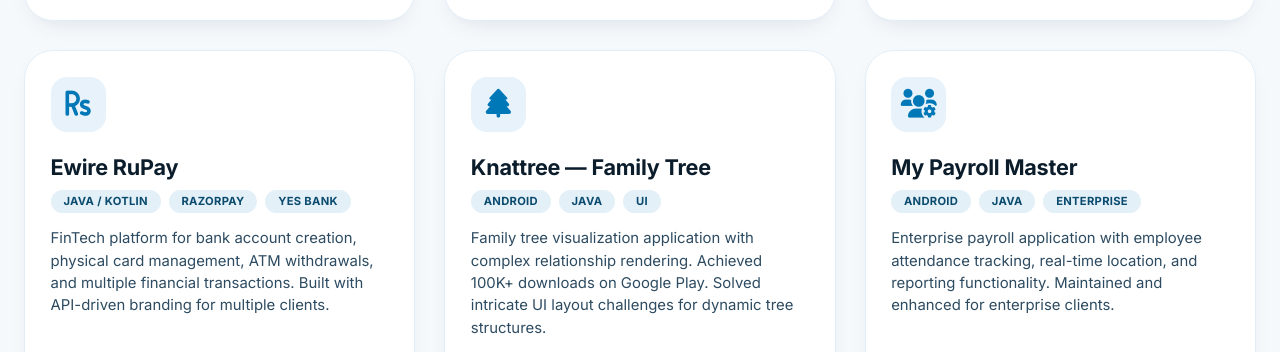
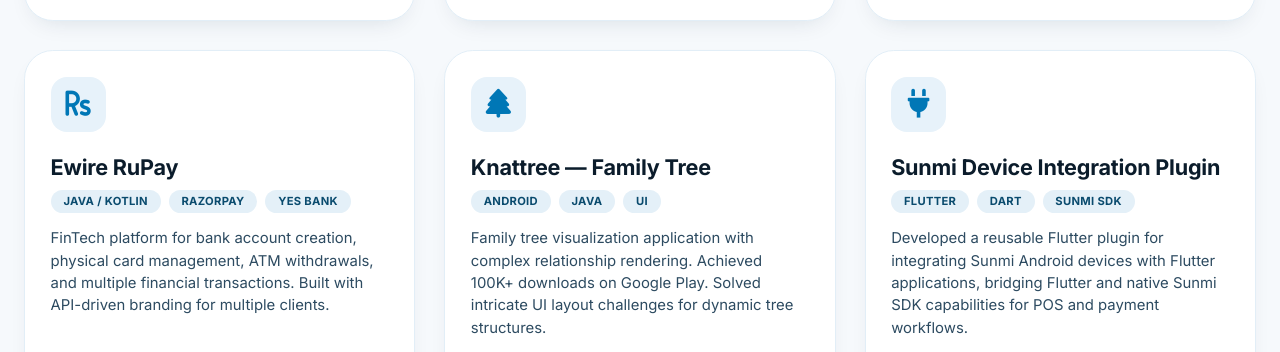
Before and after one commit to AKAnanthu/details, a website: page index.html in a window 1280 px wide. Shown: the part 1263-1615 px from the top of the page. Drawn offline with Linux system fonts and the light colour scheme.

Commit message:
Add Sunmi Flutter plugin project

```diff
--- a/index.html
+++ b/index.html
@@ -107,6 +107,7 @@
       <div class="project-card"><div class="project-icon"><i class="fas fa-id-card"></i></div><h3>KYC / SIM Activation</h3><div class="project-meta"><span>Flutter</span><span>OCR</span><span>Face Liveness</span></div><p>KYC application for SIM activation with OCR, document processing, and face liveness. Integrated Smart Engine SDK and Regula SDK for identity verification workflows.</p><div class="project-footer"><span><i class="fas fa-shield-alt"></i> Regula</span><a href="#contact-modal"><i class="fas fa-arrow-right"></i> details on request</a></div></div>
       <div class="project-card"><div class="project-icon"><i class="fas fa-rupee-sign"></i></div><h3>Ewire RuPay</h3><div class="project-meta"><span>Java / Kotlin</span><span>Razorpay</span><span>Yes Bank</span></div><p>FinTech platform for bank account creation, physical card management, ATM withdrawals, and multiple financial transactions. Built with API-driven branding for multiple clients.</p><div class="project-footer"><span><i class="fas fa-credit-card"></i> Yes Bank</span><a href="#contact-modal"><i class="fas fa-arrow-right"></i> details on request</a></div></div>
       <div class="project-card"><div class="project-icon"><i class="fas fa-tree"></i></div><h3>Knattree — Family Tree</h3><div class="project-meta"><span>Android</span><span>Java</span><span>UI</span></div><p>Family tree visualization application with complex relationship rendering. Achieved 100K+ downloads on Google Play. Solved intricate UI layout challenges for dynamic tree structures.</p><div class="project-footer"><span><i class="fas fa-download"></i> 100K+</span><a href="#contact-modal"><i class="fas fa-arrow-right"></i> details on request</a></div></div>
+      <div class="project-card"><div class="project-icon"><i class="fas fa-plug"></i></div><h3>Sunmi Device Integration Plugin</h3><div class="project-meta"><span>Flutter</span><span>Dart</span><span>Sunmi SDK</span></div><p>Developed a reusable Flutter plugin for integrating Sunmi Android devices with Flutter applications, bridging Flutter and native Sunmi SDK capabilities for POS and payment workflows.</p><div class="project-footer"><span><i class="fas fa-mobile-screen-button"></i> POS Integration</span><a href="https://github.com/AKAnanthu" target="_blank" rel="noopener"><i class="fab fa-github"></i> GitHub</a></div></div>
       <div class="project-card"><div class="project-icon"><i class="fas fa-users-cog"></i></div><h3>My Payroll Master</h3><div class="project-meta"><span>Android</span><span>Java</span><span>Enterprise</span></div><p>Enterprise payroll application with employee attendance tracking, real-time location, and reporting functionality. Maintained and enhanced for enterprise clients.</p><div class="project-footer"><span><i class="fas fa-building"></i> Enterprise</span><a href="#contact-modal"><i class="fas fa-arrow-right"></i> details on request</a></div></div>
     </div>
 
```
